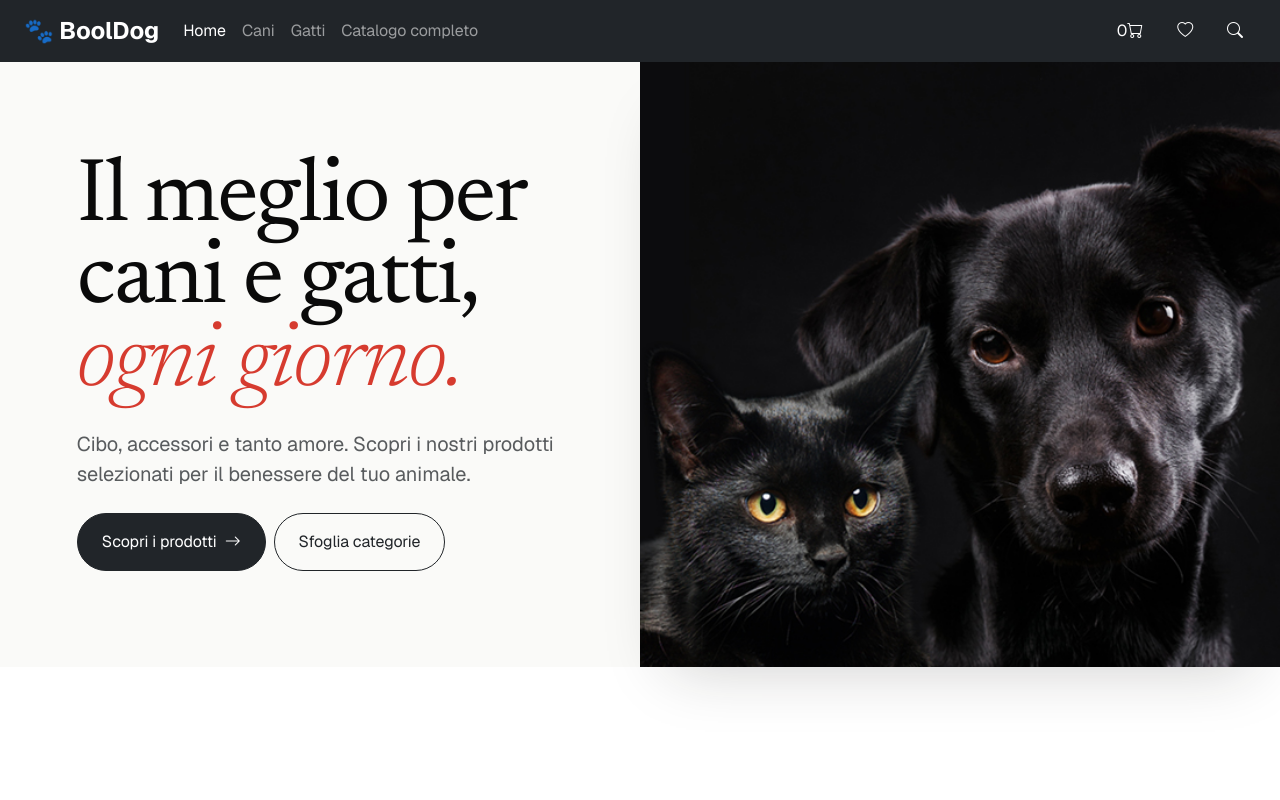
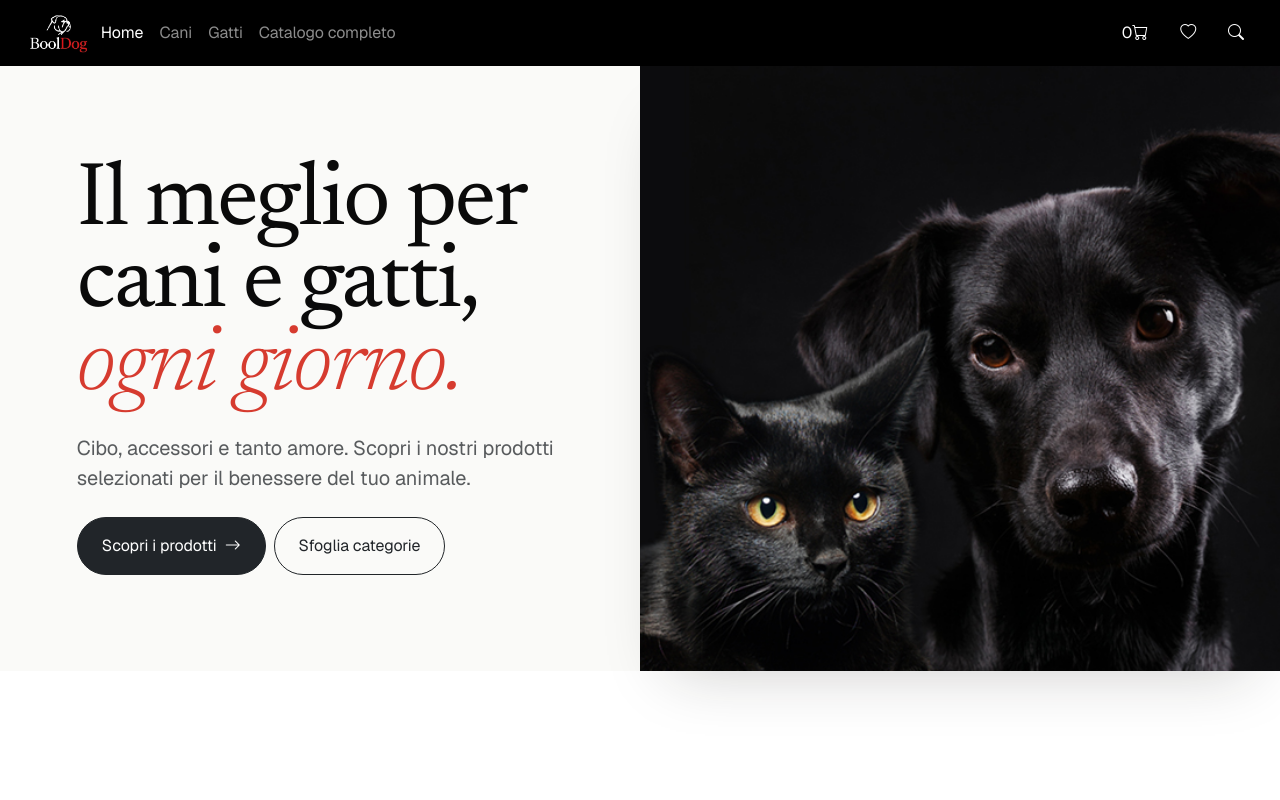
Before and after one commit to Carlo-Falanga/booldog-project-work, a React app in the folder frontend/: page / in a window 1280 px wide. Shown: the top 800 px of the page. Built offline with nearby package versions, Linux system fonts and the light colour scheme; no server answers; the HTML template or start-up script is replaced by a standard one.

Commit message:
add logo image and update Navbar and AppFooter components for improved branding

```diff
--- a/frontend/src/components/AppFooter.jsx
+++ b/frontend/src/components/AppFooter.jsx
@@ -1,10 +1,12 @@
+import booldog_logo from "../assets/logo/logo_booldog.jpg";
 export default function AppFooter() {
   return (
-    <footer className="py-4 mt-auto" style={{ background: '#1a1a2e' }}>
-      <div className="container text-center">
-        <p className="text-white mb-0 small">
-          © {new Date().getFullYear()} BoolDog — Tutti i diritti riservati 🐾
-        </p>
+    <footer className="py-4 mt-auto bg-black">
+      <div className="container d-flex justify-content-center align-items-center gap-2  ">
+        <span className="text-white mb-0 small">
+          © {new Date().getFullYear()} BoolDog — Tutti i diritti riservati
+        </span>
+        <img className="logo" src={booldog_logo} alt="BoolDog logo"/>
       </div>
     </footer>
   )
--- a/frontend/src/components/Navbar.jsx
+++ b/frontend/src/components/Navbar.jsx
@@ -1,16 +1,20 @@
 import { Link, NavLink } from "react-router-dom";
 import CartPage from "../pages/CartPage";
 import { useGlobal } from "../context/CartContext";
+import booldog_logo from "../assets/logo/logo_booldog.jpg";
 
 export default function Navbar() {
 
   const { cart } = useGlobal();
 
   return (
-    <nav className="navbar navbar-expand-lg navbar-dark bg-dark px-4">
-      <Link to="/" className="navbar-brand fw-bold fs-4" href="#">
-        🐾 BoolDog
+    <nav className="navbar navbar-expand-lg navbar-dark bg-black px-4">
+
+      <Link to="/" className=" d-flex align-items-center " href="#">
+        <img className="logo" src={booldog_logo} alt="BoolDog logo" />
       </Link>
+
+
 
       <button
         className="navbar-toggler"
@@ -46,16 +50,22 @@ export default function Navbar() {
         </ul>
 
         <div className="d-flex gap-2 align-items-center justify-content-around">
-          <Link to="/cart" className="btn text-white">
-            <span>{cart.reduce((acc, item) => acc + item.quantity, 0)}</span>
-            <i className="bi bi-cart"></i>
+          <Link to="/cart" className="btn text-white border border-0">
+            <div className="navbar_icons_hover">
+              <span>{cart.reduce((acc, item) => acc + item.quantity, 0)}</span>
+              <i className="bi bi-cart"></i>
+            </div>
           </Link>
           {/* Wish list button */}
-          <Link to="/wishlist" className="btn text-white">
-            <i className="bi bi-heart"></i>
+          <Link to="/wishlist" className="btn text-white border border-0">
+            <div className="navbar_icons_hover">
+              <i className="bi bi-heart"></i>
+            </div>
           </Link>
-          <Link to="/products" className="btn text-white">
-            <i className="bi bi-search"></i>
+          <Link to="/products" className="btn text-white border border-0">
+            <div className="navbar_icons_hover">
+              <i className="bi bi-search"></i>
+            </div>
           </Link>
         </div>
       </div>
--- a/frontend/src/index.css
+++ b/frontend/src/index.css
@@ -417,3 +417,13 @@ main {
   scale: 1.1;
   transition: all 0.3s;
 }
+
+.logo {
+  height: 50px;
+  width: auto;
+}
+
+.navbar_icons_hover:hover{
+  scale: 1.2;
+  transition: all 0.3s;
+}
```
Also changed, not shown: frontend/src/assets/logo/logo_booldog.jpg (added).
